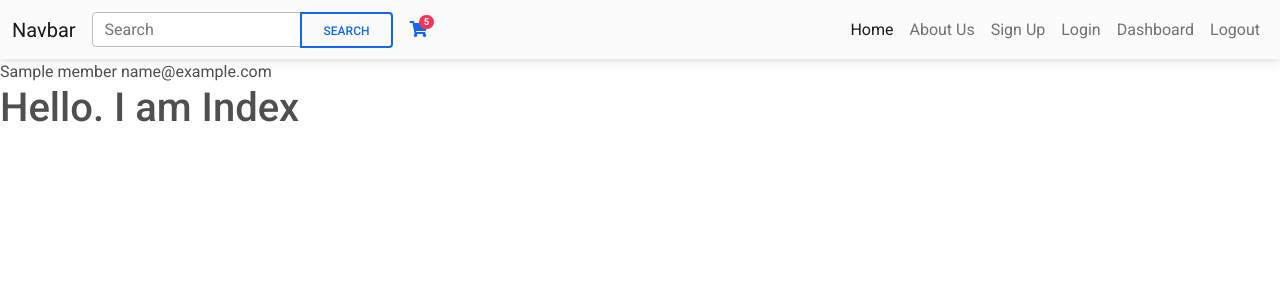
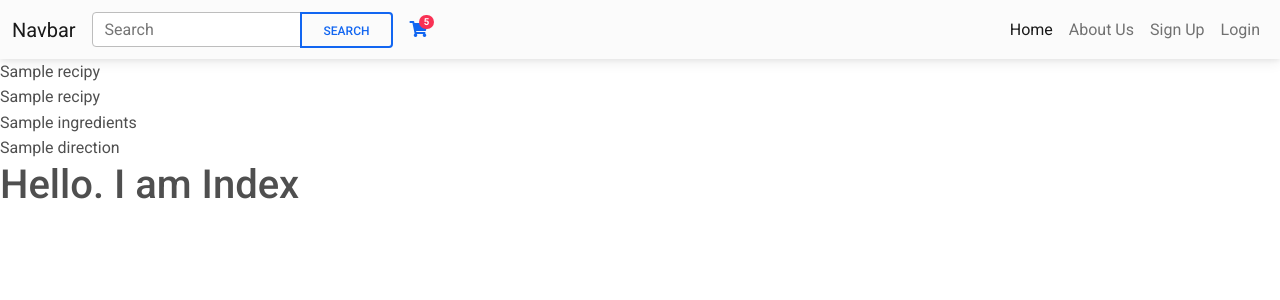
Before and after one commit to johnnyferns14/milestone-project-3-recipe, a Flask app: page / in a window 1280 px wide. Shown: the top 300 px of the page. Run offline with Flask 2, Linux system fonts and the light colour scheme; a database or web service that is not in the repository returns one stand-in record (values such as "Sample title"); some libraries are stand-ins or nearby versions.

Commit message:
Logout functionality added

```diff
--- a/app.py
+++ b/app.py
@@ -21,7 +21,8 @@ mongo = PyMongo(app)
 @app.route('/')
 def index():
     members = mongo.db.members.find()
-    return render_template("index.html", title="Home Page", members=members)
+    recipies = mongo.db.recipies.find()
+    return render_template("index.html", title="Home Page", members=members, recipies=recipies)
 
 
 @app.route('/about')
@@ -93,7 +94,7 @@ def recipe_editor():
 @app.route('/logout')
 def logout():
     flash("Logged out!")
-    session.pop("user")
+    session.pop("member")
     return redirect(url_for("user_login"))
 
 
--- a/templates/base.html
+++ b/templates/base.html
@@ -48,18 +48,21 @@
                     <li class="nav-item">
                         <a class="nav-link" href="{{url_for('about')}}">About Us</a>
                     </li>
+                    {% if session.member %}
+                        <li class="nav-item">
+                            <a class="nav-link" href="{{url_for('dashboard', email=session['member'])}}">Dashboard</a>
+                        </li>
+                        <li class="nav-item">
+                            <a class="nav-link" href="{{url_for('logout')}}">Logout</a>
+                        </li>
+                    {% else%}
                         <li class="nav-item">
                             <a class="nav-link" href="{{url_for('user_registration')}}">Sign Up</a>
                         </li>
                         <li class="nav-item">
                             <a class="nav-link" href="{{url_for('user_login')}}">Login</a>
                         </li>
-                    <li class="nav-item">
-                        <a class="nav-link" href="{{url_for('dashboard')}}">Dashboard</a>
-                    </li>
-                    <li class="nav-item">
-                        <a class="nav-link" href="{{url_for('logout')}}">Logout</a>
-                    </li>
+                    {% endif%}
                 </ul>
                 <!-- Left links -->
             </div>
--- a/templates/dashboard.html
+++ b/templates/dashboard.html
@@ -2,7 +2,7 @@
 
 {% block content %}
 
-<span>{ name }'s area</span>
+<span>{ email }'s area</span>
 
 
 <h1>Hello. I am user dashboard page</h1>
--- a/templates/index.html
+++ b/templates/index.html
@@ -2,9 +2,11 @@
 
 {% block content %}
 
-{% for member in members%}
-    {{ member.name }}
-    {{ member.email }}
+{% for recipe in recipies%}
+    {{ recipe.title }}<br>
+    {{ recipe.name }}<br>
+    {{ recipe.ingredients }}<br>
+    {{ recipe.direction }}<br>
 {% endfor %}
 
 <h1>Hello. I am Index</h1>
```
Lines whose indentation alone changed are shown as unchanged.
